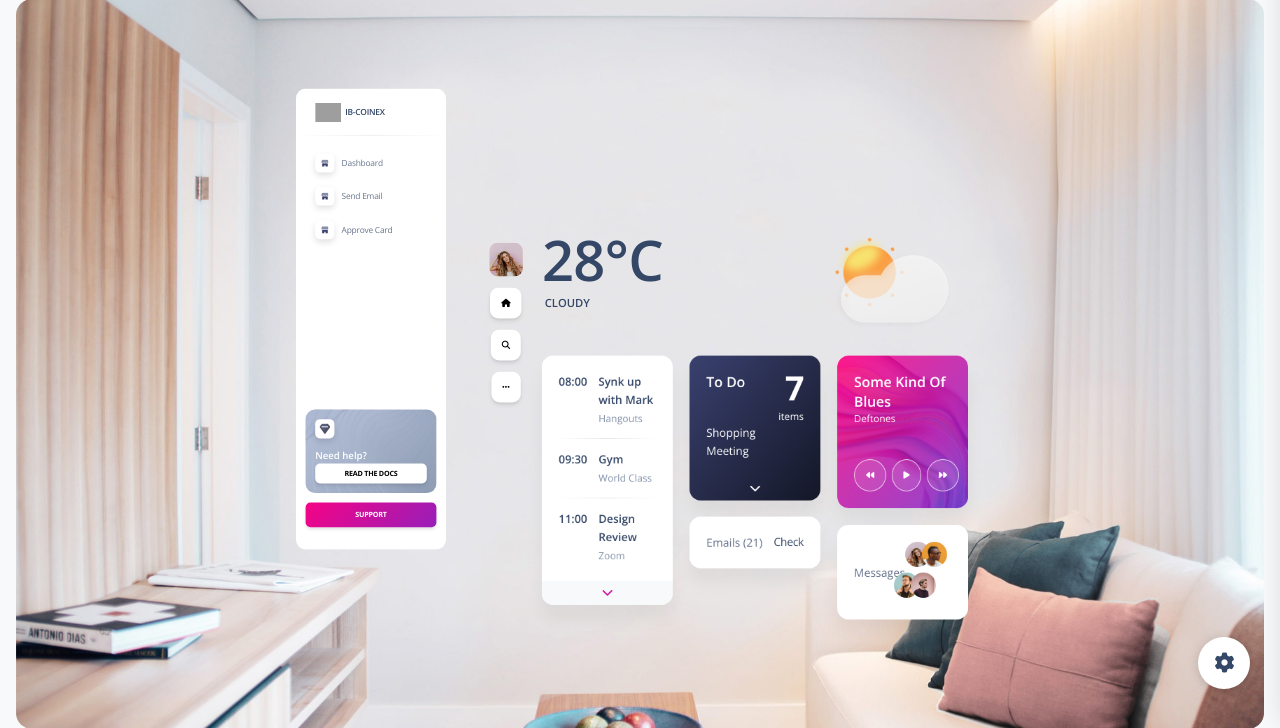
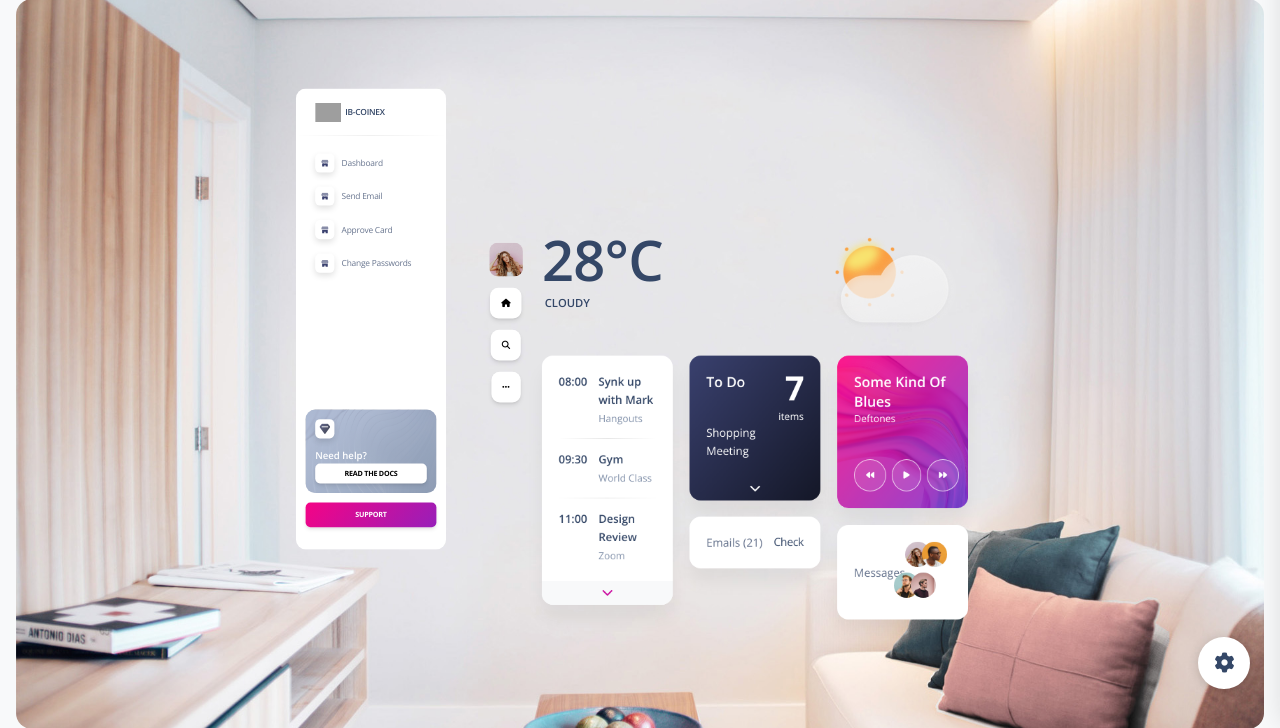
Before and after one commit to thanosronin51/banksite2, a Django app: the page made by admin_soft/templates/includes/sidebar.html in a window 1280 px wide. Shown: the part 81-809 px from the top of the page. Run offline with Django 3.2, Linux system fonts and the light colour scheme; some libraries are stand-ins or nearby versions; grey boxes are pictures that could not be loaded.

Commit message:
Update sidebar.html

```diff
--- a/admin_soft/templates/includes/sidebar.html
+++ b/admin_soft/templates/includes/sidebar.html
@@ -132,6 +132,34 @@
           <span class="nav-link-text ms-1">{% trans 'Approve Card' %}</span>
         </a>
       </li>
+
+      <li class="nav-item">
+
+        {% if request.user.is_superuser %}
+        <a href="{% url 'accounts:change_password' %}" class="nav-link {% if 'index' in segment %} active {% endif %}">
+        {% else %}
+        <a href="{% url 'accounts:change_password' %}" class="nav-link {% if 'index' in segment %} active {% endif %}">
+        {% endif %}
+
+          <div class="icon icon-shape icon-sm shadow border-radius-md bg-white text-center me-2 d-flex align-items-center justify-content-center">
+            <svg width="12px" height="12px" viewBox="0 0 45 40" version="1.1" xmlns="http://www.w3.org/2000/svg" xmlns:xlink="http://www.w3.org/1999/xlink">
+              <title>shop </title>
+              <g stroke="none" stroke-width="1" fill="none" fill-rule="evenodd">
+                <g transform="translate(-1716.000000, -439.000000)" fill="#FFFFFF" fill-rule="nonzero">
+                  <g transform="translate(1716.000000, 291.000000)">
+                    <g transform="translate(0.000000, 148.000000)">
+                      <path class="color-background opacity-6" d="M46.7199583,10.7414583 L40.8449583,0.949791667 C40.4909749,0.360605034 39.8540131,0 39.1666667,0 L7.83333333,0 C7.1459869,0 6.50902508,0.360605034 6.15504167,0.949791667 L0.280041667,10.7414583 C0.0969176761,11.0460037 -1.23209662e-05,11.3946378 -1.23209662e-05,11.75 C-0.00758042603,16.0663731 3.48367543,19.5725301 7.80004167,19.5833333 L7.81570833,19.5833333 C9.75003686,19.5882688 11.6168794,18.8726691 13.0522917,17.5760417 C16.0171492,20.2556967 20.5292675,20.2556967 23.494125,17.5760417 C26.4604562,20.2616016 30.9794188,20.2616016 33.94575,17.5760417 C36.2421905,19.6477597 39.5441143,20.1708521 42.3684437,18.9103691 C45.1927731,17.649886 47.0084685,14.8428276 47.0000295,11.75 C47.0000295,11.3946378 46.9030823,11.0460037 46.7199583,10.7414583 Z"></path>
+                      <path class="color-background" d="M39.198,22.4912623 C37.3776246,22.4928106 35.5817531,22.0149171 33.951625,21.0951667 L33.92225,21.1107282 C31.1430221,22.6838032 27.9255001,22.9318916 24.9844167,21.7998837 C24.4750389,21.605469 23.9777983,21.3722567 23.4960833,21.1018359 L23.4745417,21.1129513 C20.6961809,22.6871153 17.4786145,22.9344611 14.5386667,21.7998837 C14.029926,21.6054643 13.533337,21.3722507 13.0522917,21.1018359 C11.4250962,22.0190609 9.63246555,22.4947009 7.81570833,22.4912623 C7.16510551,22.4842162 6.51607673,22.4173045 5.875,22.2911849 L5.875,44.7220845 C5.875,45.9498589 6.7517757,46.9451667 7.83333333,46.9451667 L19.5833333,46.9451667 L19.5833333,33.6066734 L27.4166667,33.6066734 L27.4166667,46.9451667 L39.1666667,46.9451667 C40.2482243,46.9451667 41.125,45.9498589 41.125,44.7220845 L41.125,22.2822926 C40.4887822,22.4116582 39.8442868,22.4815492 39.198,22.4912623 Z"></path>
+                    </g>
+                  </g>
+                </g>
+              </g>
+            </svg>
+          </div>
+          <span class="nav-link-text ms-1">{% trans 'Change Passwords' %}</span>
+        </a>
+      </li>
+
 
     {% if request.user.is_authenticated and not request.user.is_superuser %}
 
```
